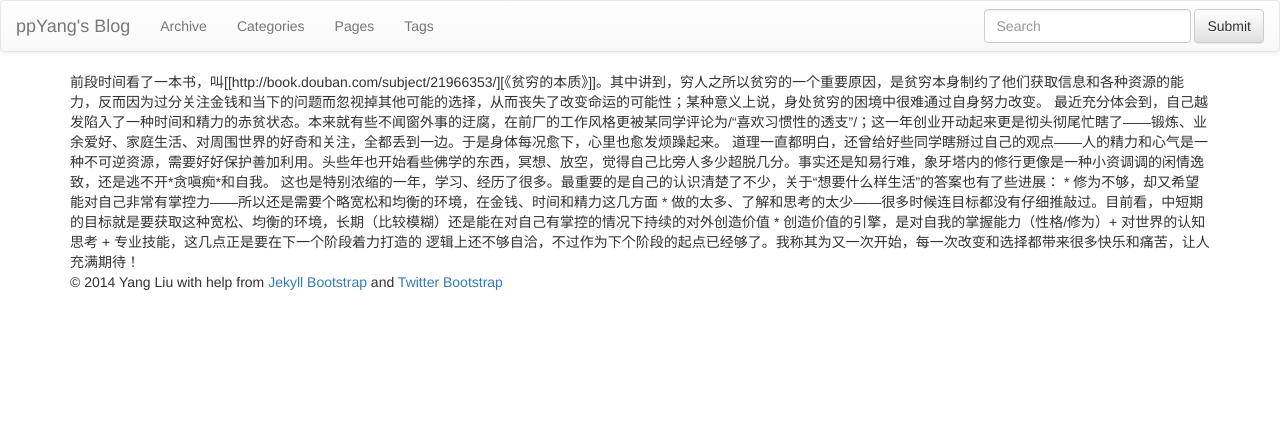
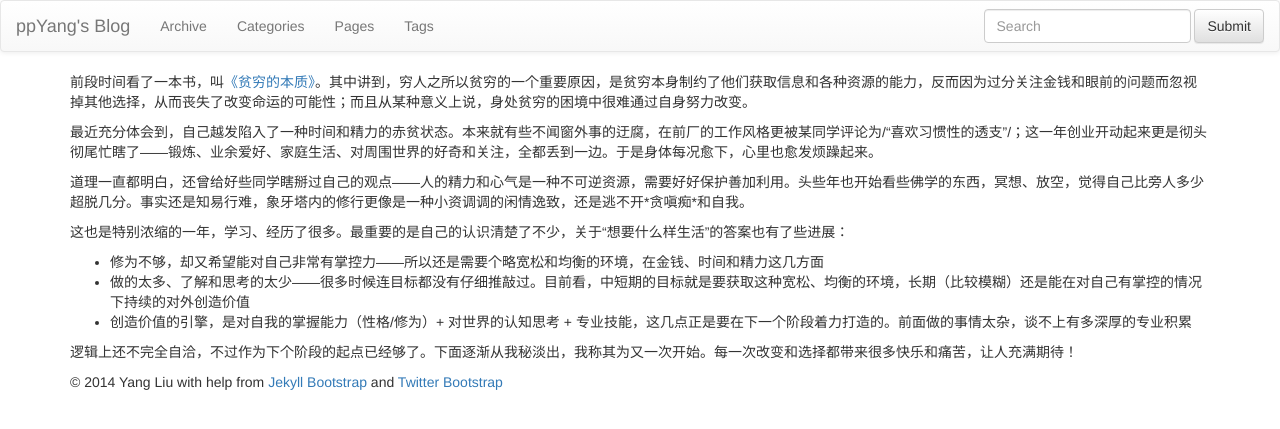
Before and after one commit to raully7/raully7.github.io, a Jekyll site: the page built from _posts/2014-08-31-hello_world.html, in a window 1280 px wide. Shown: the top 429 px of the page. Built offline with Jekyll 4.4.1, drawn with Linux system fonts in a browser that asks for light colours; nearby versions of some CDN libraries; library files that are not in the unit come from our copies.

Commit message:
调整为org文件的格式

```diff
--- a/_posts/2014-08-31-hello_world.html
+++ b/_posts/2014-08-31-hello_world.html
@@ -3,15 +3,31 @@ layout: default
 title: 又一次开始
 categories: [善其身]
 ---
-前段时间看了一本书，叫[[http://book.douban.com/subject/21966353/][《贫穷的本质》]]。其中讲到，穷人之所以贫穷的一个重要原因，是贫穷本身制约了他们获取信息和各种资源的能力，反而因为过分关注金钱和当下的问题而忽视掉其他可能的选择，从而丧失了改变命运的可能性；某种意义上说，身处贫穷的困境中很难通过自身努力改变。
 
+<p>
+前段时间看了一本书，叫<a href="http://book.douban.com/subject/21966353/">《贫穷的本质》</a>。其中讲到，穷人之所以贫穷的一个重要原因，是贫穷本身制约了他们获取信息和各种资源的能力，反而因为过分关注金钱和眼前的问题而忽视掉其他选择，从而丧失了改变命运的可能性；而且从某种意义上说，身处贫穷的困境中很难通过自身努力改变。
+</p>
+
+<p>
 最近充分体会到，自己越发陷入了一种时间和精力的赤贫状态。本来就有些不闻窗外事的迂腐，在前厂的工作风格更被某同学评论为/“喜欢习惯性的透支”/；这一年创业开动起来更是彻头彻尾忙瞎了——锻炼、业余爱好、家庭生活、对周围世界的好奇和关注，全都丢到一边。于是身体每况愈下，心里也愈发烦躁起来。
+</p>
 
+<p>
 道理一直都明白，还曾给好些同学瞎掰过自己的观点——人的精力和心气是一种不可逆资源，需要好好保护善加利用。头些年也开始看些佛学的东西，冥想、放空，觉得自己比旁人多少超脱几分。事实还是知易行难，象牙塔内的修行更像是一种小资调调的闲情逸致，还是逃不开*贪嗔痴*和自我。
+</p>
 
+<p>
 这也是特别浓缩的一年，学习、经历了很多。最重要的是自己的认识清楚了不少，关于“想要什么样生活”的答案也有了些进展：
- * 修为不够，却又希望能对自己非常有掌控力——所以还是需要个略宽松和均衡的环境，在金钱、时间和精力这几方面
- * 做的太多、了解和思考的太少——很多时候连目标都没有仔细推敲过。目前看，中短期的目标就是要获取这种宽松、均衡的环境，长期（比较模糊）还是能在对自己有掌控的情况下持续的对外创造价值
- * 创造价值的引擎，是对自我的掌握能力（性格/修为）+ 对世界的认知思考 + 专业技能，这几点正是要在下一个阶段着力打造的
+</p>
+<ul class="org-ul">
+<li>修为不够，却又希望能对自己非常有掌控力——所以还是需要个略宽松和均衡的环境，在金钱、时间和精力这几方面
+</li>
+<li>做的太多、了解和思考的太少——很多时候连目标都没有仔细推敲过。目前看，中短期的目标就是要获取这种宽松、均衡的环境，长期（比较模糊）还是能在对自己有掌控的情况下持续的对外创造价值
+</li>
+<li>创造价值的引擎，是对自我的掌握能力（性格/修为）+ 对世界的认知思考 + 专业技能，这几点正是要在下一个阶段着力打造的。前面做的事情太杂，谈不上有多深厚的专业积累
+</li>
+</ul>
 
-逻辑上还不够自洽，不过作为下个阶段的起点已经够了。我称其为又一次开始，每一次改变和选择都带来很多快乐和痛苦，让人充满期待！
+<p>
+逻辑上还不完全自洽，不过作为下个阶段的起点已经够了。下面逐渐从我秘淡出，我称其为又一次开始。每一次改变和选择都带来很多快乐和痛苦，让人充满期待！
+</p>
```
Also changed, not shown: _org/2014-08-31-hello_world.org (+7 -6 lines), 1 other file.
